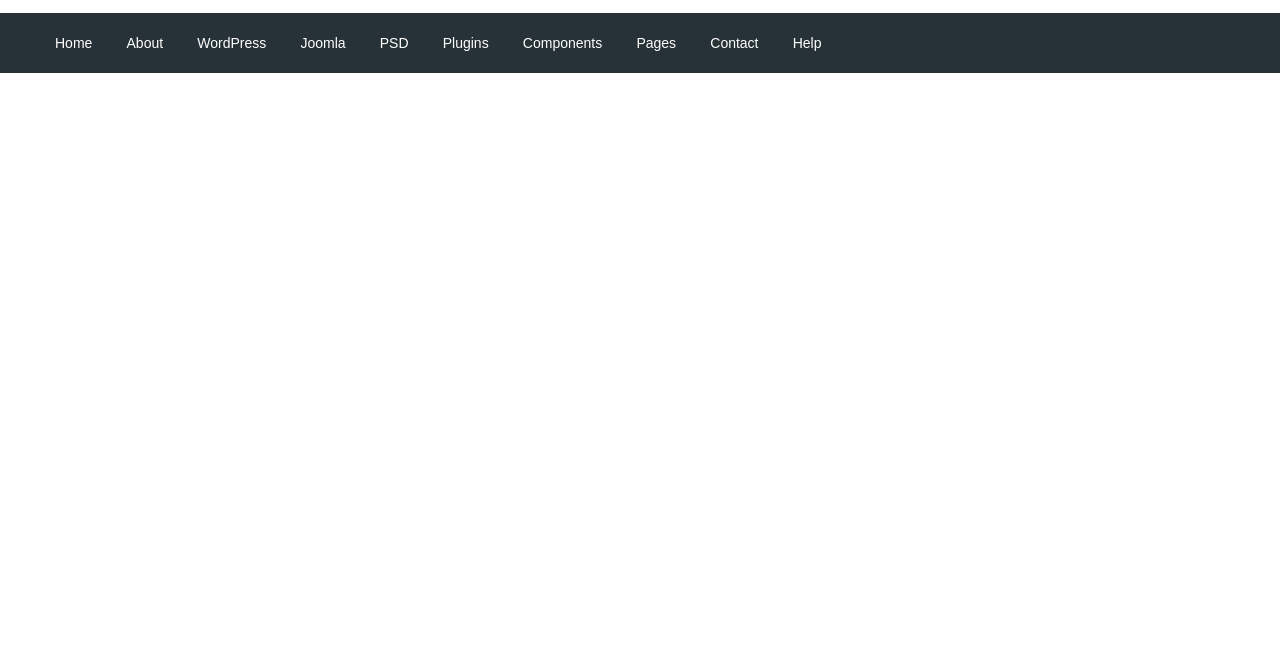
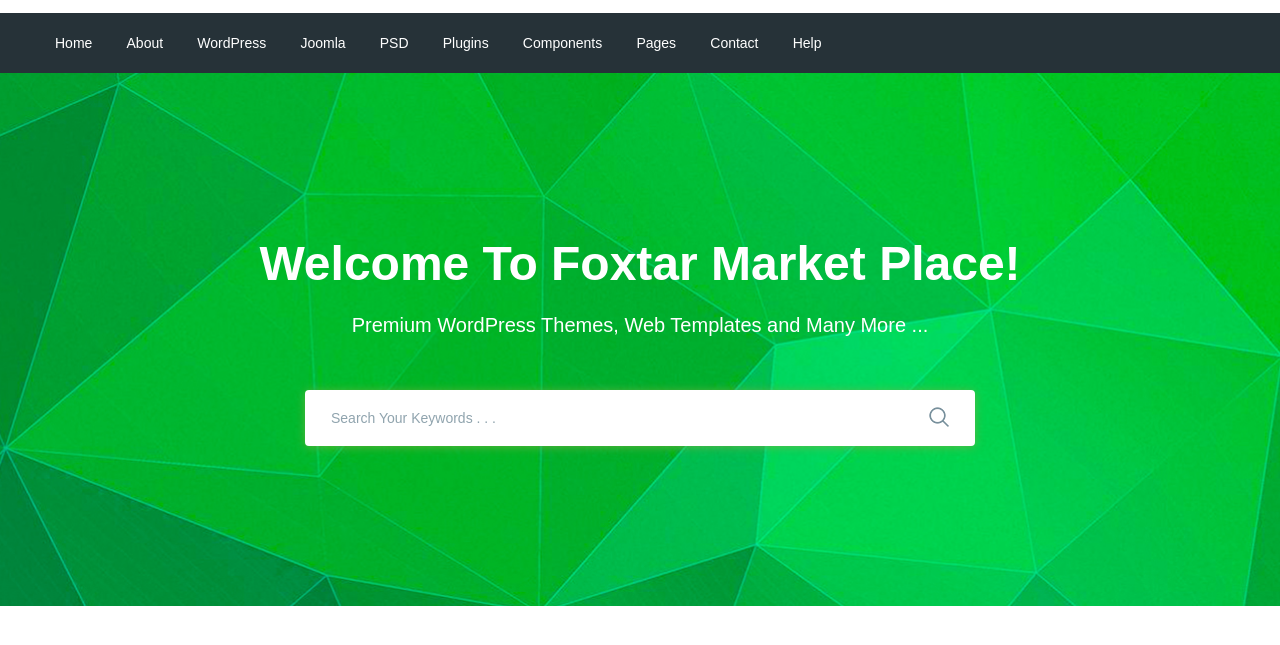
Before and after one commit to GhostPandaGP/moderno, a website: page app/index.html in a window 1280 px wide. Shown: the part 77-722 px from the top of the page. Drawn offline with nearby package versions, Linux system fonts and the light colour scheme.

Commit message:
added search section

```diff
--- a/app/index.html
+++ b/app/index.html
@@ -5,12 +5,15 @@
     <meta charset="UTF-8">
     <meta name="viewport" content="width=device-width, initial-scale=1.0">
     <meta http-equiv="X-UA-Compatible" content="ie=edge">
-    <title>Document</title>
+    <title>Moderno</title>
+    <link href="https://fonts.googleapis.com/css?family=Roboto:500,700&display=swap" rel="stylesheet">
+
     <link rel="stylesheet" href="css/libs.min.css">
     <link rel="stylesheet" href="css/style.min.css">
 </head>
 
 <body>
+
     <header class="header">
         <div class="header__top">
             <div class="container">
@@ -99,6 +102,27 @@
 
     </header>
 
+    <section class="search" style="background-image: url(images/search-bg.jpg);">
+        <div class="container">
+            <div class="search__inner">
+                <div class="search__inner-title">
+                        Welcome To Foxtar Market Place!
+                </div>
+                <div class="search__inner-text">
+                        Premium WordPress Themes, Web Templates and Many More ...
+                </div>
+                <div class="search__inner-form">
+                    <form action="">
+                        <input type="text" placeholder="Search Your Keywords . . ." required>
+                        <button type="submit">
+                            <img src="images/icons/search.png" alt="">
+                        </button>
+                    </form>
+                </div>
+            </div>
+        </div>
+    </section>
+
 
     <script src="https://ajax.googleapis.com/ajax/libs/jquery/3.4.1/jquery.min.js"></script>
     <script src="js/libs.min.js"></script>
--- a/app/scss/style.scss
+++ b/app/scss/style.scss
@@ -51,3 +51,62 @@
         font-size: 14px;
     }
 }
+
+
+.search{
+    background-repeat: no-repeat;
+    background-size: cover;
+    background-position: center;
+    min-height: 533px;
+}
+.search__inner{
+    padding: 155px 0px 100px;
+    color: #fff;
+    text-align: center;
+    &-title{
+        font-size: 48px;
+        line-height: 72px;
+        font-weight: 700;
+        margin-bottom: 10px;
+    }
+    &-text{
+        font-size: 20px;
+        line-height: 30px;
+        font-weight: 500;
+        margin-bottom: 50px;
+    }
+    &-form{
+        max-width: 670px;
+        margin: 0 auto;
+        position: relative;
+        input{
+            display: block;
+            width: 100%;
+            padding: 20px 60px 20px 25px;
+            box-shadow: 0px 1px 10px 0px rgba(124, 178, 64, 0.75);
+            border-radius: 4px;
+            height: 56px;
+            border: 1px solid transparent;
+            font-size: 14px;
+            font-weight: 500;
+            // outline: none;
+            // &:focus{
+            //     border: 1px solid $bg;
+            // }
+            &::placeholder{
+                color: #90a4ae;
+                font-weight: 500;
+            } // чтобы убрать outline и при этом позаботиться о доступности
+        }
+        button{
+            position: absolute;
+            top: 16px;
+            right: 20px;
+            border: none;
+            background-color: transparent;
+            img{
+                cursor: pointer;
+            }
+        }
+    }
+}
```
Also changed, not shown: app/css/style.min.css, app/images/icons/search.png (added), app/images/icons/search.svg (added), app/images/search-bg.jpg (added).
